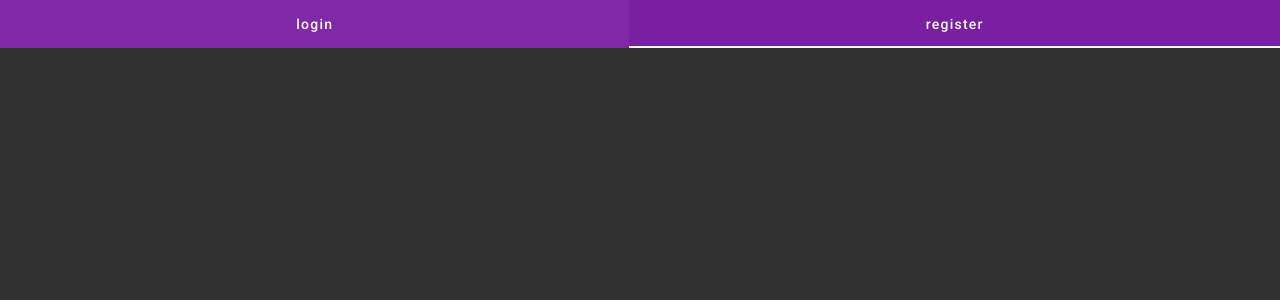
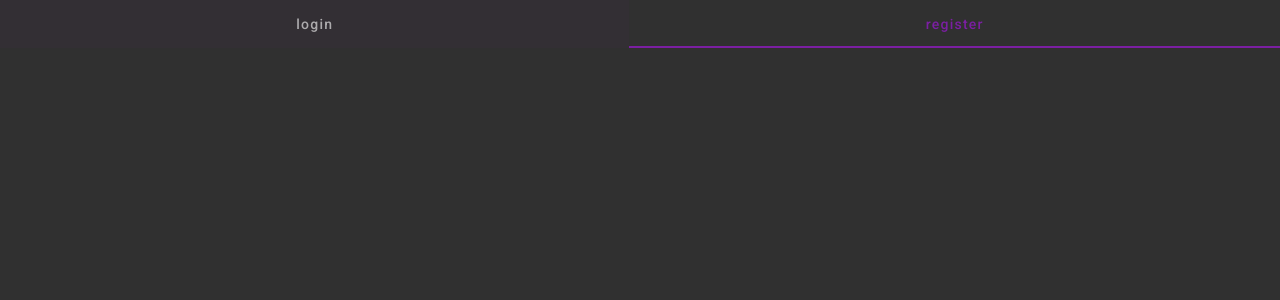
Before and after one commit to Barnakrum/frontendAngularGT, an Angular app: page /register in a window 1280 px wide. Shown: the top 300 px of the page. Built offline with nearby package versions, Linux system fonts and the light colour scheme.

Commit message:
Removed background color

```diff
--- a/src/app/modules/authentication/form-switcher/form-switcher.component.html
+++ b/src/app/modules/authentication/form-switcher/form-switcher.component.html
@@ -1,4 +1,4 @@
-<nav mat-tab-nav-bar [backgroundColor]="background" [tabPanel]="tabPanel">
+<nav mat-tab-nav-bar [tabPanel]="tabPanel">
   <a
     mat-tab-link
     *ngFor="let link of links"
```
